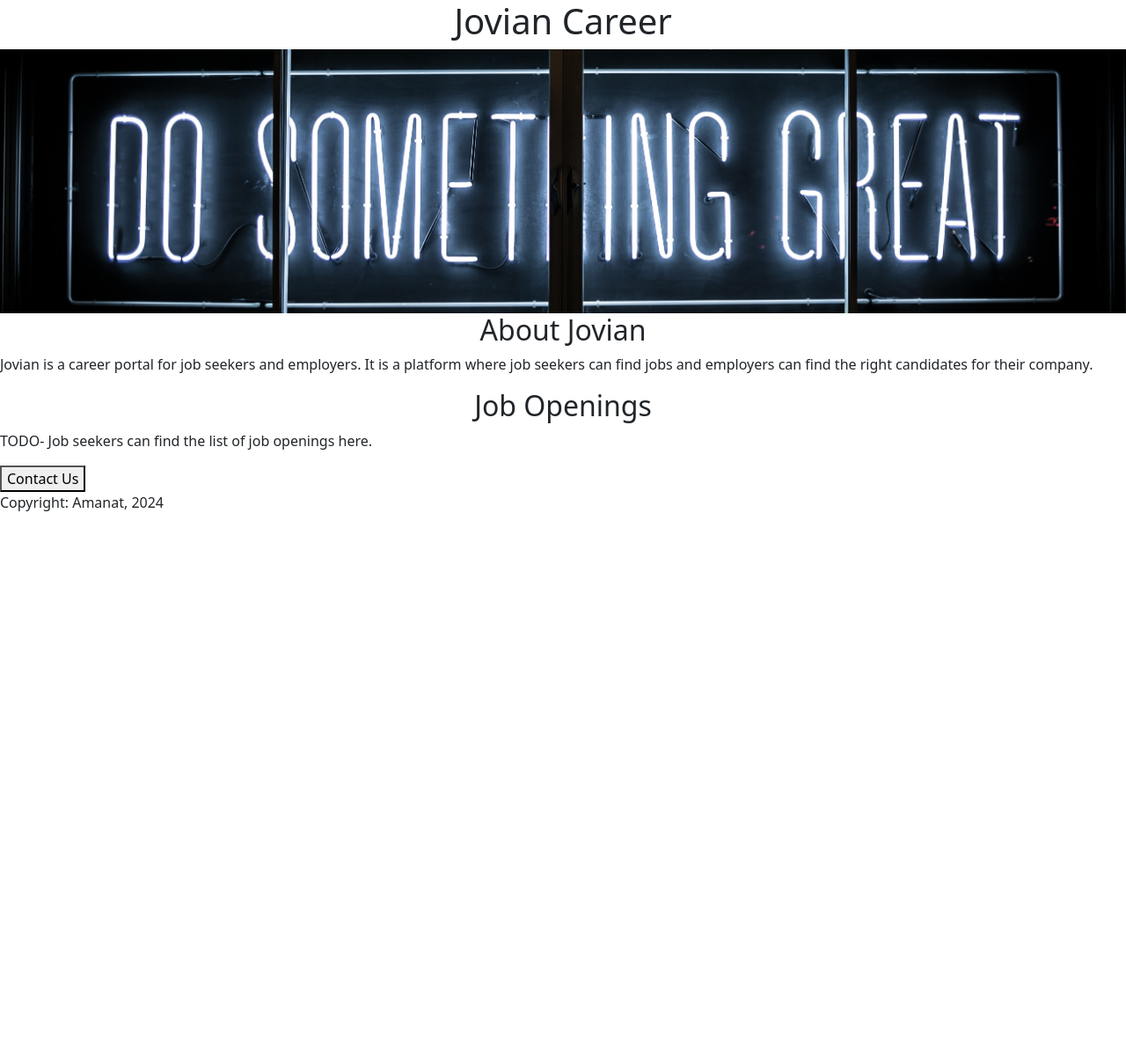
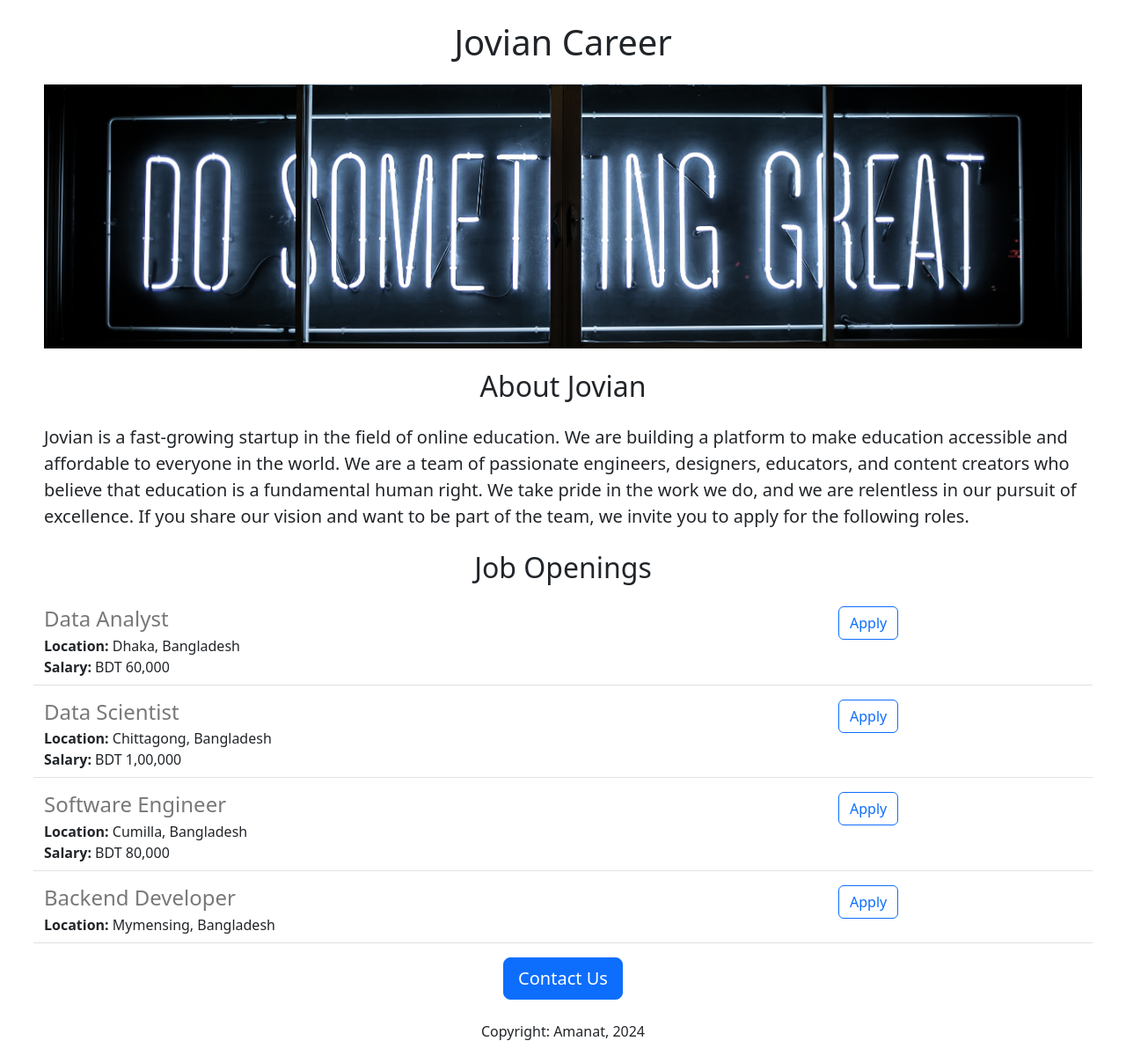
Before and after one commit to shoykot-amanat/jovian-career-website, a Flask app: page / in a window 1280 px wide. Shown: the whole page at 88% size. Before the commit the page ends 581 px from the top, so only its background shows below. Run offline with Flask 3, Linux system fonts and the light colour scheme.

Commit message:
added dynamic data and API route

```diff
--- a/app.py
+++ b/app.py
@@ -1,9 +1,40 @@
-from flask import Flask, render_template
+from flask import Flask, render_template, jsonify
 
 app = Flask(__name__)
+
+JOBS =[
+    {
+        'id': 1,
+        'title': 'Data Analyst',
+        'Location': 'Dhaka, Bangladesh',
+        'Salary': 'BDT 60,000',
+    },
+    {
+        'id': 2,
+        'title': 'Data Scientist',
+        'Location': 'Chittagong, Bangladesh',
+        'Salary': 'BDT 1,00,000',
+    },
+    {
+        'id': 3,
+        'title': 'Software Engineer',
+        'Location': 'Cumilla, Bangladesh',
+        'Salary': 'BDT 80,000',
+    },
+    {
+        'id': 4,
+        'title': 'Backend Developer',
+        'Location': 'Mymensing, Bangladesh'
+    }
+]
+
 @app.route('/')
 def hello_world():
-    return render_template('home.html')
+    return render_template('home.html', jobs=JOBS)
+
+@app.route('/api/jobs')
+def list_jobs():
+    return jsonify(JOBS)
 
 if __name__ == '__main__':
     app.run(host='0.0.0.0', debug=True)
--- a/templates/home.html
+++ b/templates/home.html
@@ -14,17 +14,25 @@
     </style>
 </head>
 <body>
-    <div>
-        <h1 class="text-center" >Jovian Career</h1>
+    <div style="margin-left: 50px; margin-right: 50px;">
+        <h1 class="text-center mt-4 mb-4">Jovian Career</h1>
         <img id="banner" class="img-fluid" src="http://192.168.0.104:5000/static/banner.jpg" height="300">
-        <h2 class="text-center">About Jovian</h2>
-        <p>Jovian is a career portal for job seekers and employers.
-            It is a platform where job seekers can find jobs and employers can find the right candidates for their company.</p>
-        <h2 class="text-center">Job Openings</h2>
-        <p class> TODO- Job seekers can find the list of job openings here.</p>
-        <div style>
-            <button>Contact Us</button>
-            <p>Copyright: Amanat, 2024</p>
+        <h2 class="text-center mt-4 mb-4">About Jovian</h2>
+        <p class="lead"> Jovian is a fast-growing startup in the field of online education.
+            We are building a platform to make education accessible and affordable to everyone in the world.
+            We are a team of passionate engineers, designers, educators, and content creators who believe that education is a fundamental human right.
+            We take pride in the work we do, and we are relentless in our pursuit of excellence.
+            If you share our vision and want to be part of the team, we invite you to apply for the following roles.
+        </p>
+        <h2 class="text-center mt-4 mb-4">Job Openings</h2>
+        <div>
+            {% for job in jobs %}
+                {% include 'jobitem.html' %}
+            {% endfor %}
+        </div>
+        <div style="text-align: center;">
+            <button class="btn btn-primary btn-lg">Contact Us</button>
+            <p class="mt-4 mb-4">Copyright: Amanat, 2024</p>
         </div>
     </div>
 </body>
--- /dev/null
+++ b/templates/jobitem.html
@@ -0,0 +1,12 @@
+<div class="border-bottom row" style="margin-bottom: 16px; padding-bottom: 8px;">
+    <div class="col-9">
+        <h4 style="color: rgb(120, 120, 120); margin-bottom: 4px;">{{job['title']}}</h4>
+        <div><b>Location:</b> {{job['Location']}} </div>
+        {% if 'Salary' in job %}
+            <div><b>Salary:</b> {{job['Salary']}} </div>
+        {% endif %}
+    </div>
+    <div class="col-3">
+        <button type="button" class="btn btn-outline-primary">Apply</button>
+    </div>
+</div>
```
